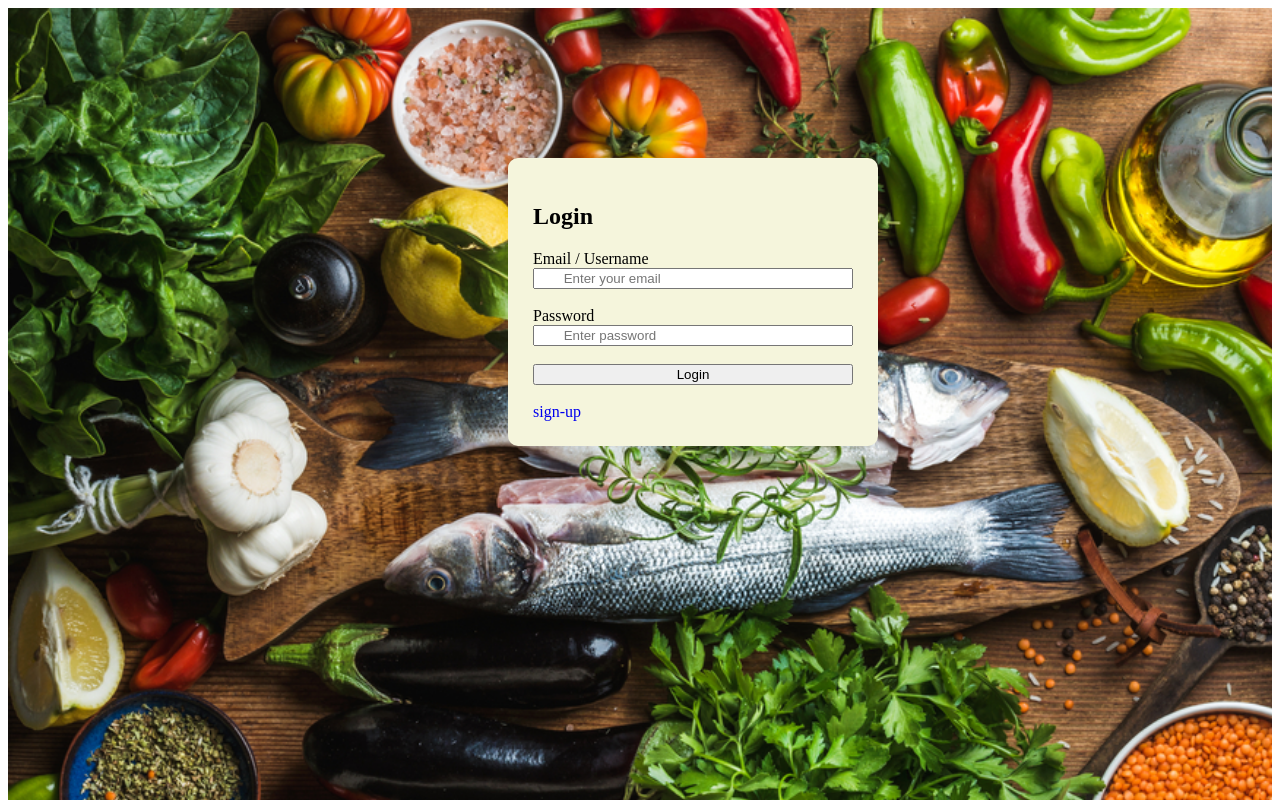
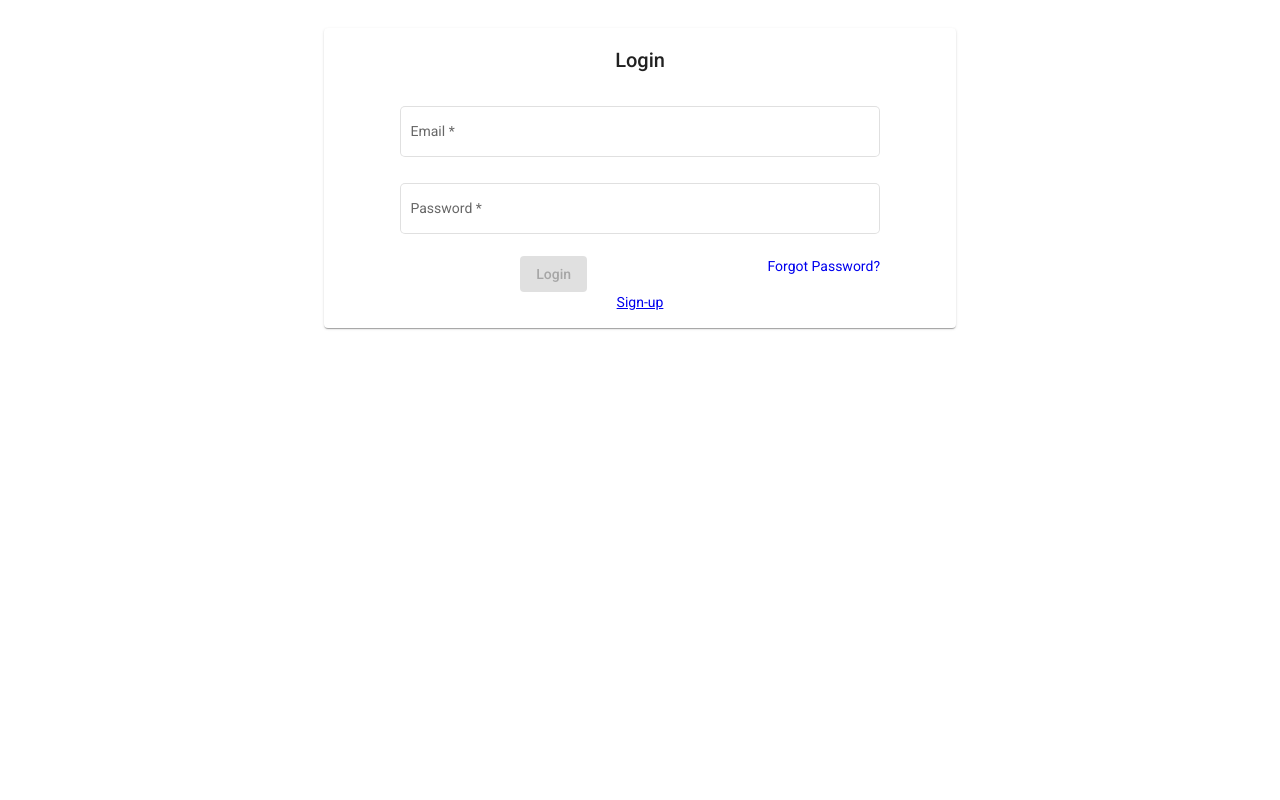
Before and after one commit to Naveen-V30/capstone-project, an Angular app in the folder Nutritionist-App/: page /login in a window 1280 px wide. Shown: the top 800 px of the page. Built offline with nearby package versions, Linux system fonts and the light colour scheme.

Commit message:
login form updated-1

```diff
--- a/Nutritionist-App/angular.json
+++ b/Nutritionist-App/angular.json
@@ -27,6 +27,7 @@
               "src/assets"
             ],
             "styles": [
+              "./node_modules/@angular/material/prebuilt-themes/indigo-pink.css",
               "src/styles.css"
             ],
             "scripts": []
@@ -94,6 +95,7 @@
               "src/assets"
             ],
             "styles": [
+              "./node_modules/@angular/material/prebuilt-themes/indigo-pink.css",
               "src/styles.css"
             ],
             "scripts": []
--- a/Nutritionist-App/package.json
+++ b/Nutritionist-App/package.json
@@ -11,10 +11,12 @@
   "private": true,
   "dependencies": {
     "@angular/animations": "~13.3.0",
+    "@angular/cdk": "^13.3.8",
     "@angular/common": "~13.3.0",
     "@angular/compiler": "~13.3.0",
     "@angular/core": "~13.3.0",
     "@angular/forms": "~13.3.0",
+    "@angular/material": "^13.3.8",
     "@angular/platform-browser": "~13.3.0",
     "@angular/platform-browser-dynamic": "~13.3.0",
     "@angular/router": "~13.3.0",
--- a/Nutritionist-App/src/app/login/login.component.css
+++ b/Nutritionist-App/src/app/login/login.component.css
@@ -1,25 +1,43 @@
+mat-card {
+    max-width: 600px;
+    margin: 2em auto;
+    text-align: center;
+    max-height: 800px;
+  }
 
-.container{
-    height:100vh;
-    background-image:url("src/assets/login-bg.jpg");
-    background-repeat: no-repeat;
-    background-size:cover;
-    padding-top: 150px;
+  .header{
+    text-align: center;
 
-}
+  }
+  .full-width {
+    width: 80%;
+  }
 
-.sub-container{
-    display: flex;
-    flex-direction: column;
-    width:25vw;
-    color:black;
-    margin-top:0px;
-    margin-left: 500px;
-    border-radius: 10px;
-    background-color:beige;
-    padding: 25px;
-}
+  .button-row {
+    padding-top: 5px;
+  }
 
-a{
+  .button-row a {
+    margin-right: 8px;
+    text-align: center;
+  }
+
+  .forget-password{
+    padding-left: 0px;
+  }
+
+  .input{
+    padding-top: 10px;
+  }
+
+  .contentBody {
+    padding: 60px 1rem;
+    background :#1b6ca8;
+    display: block;
+  }
+
+  .aLink{
+    float: right;
+    padding-right: 60px;
     text-decoration: none;
-}
+  }
--- a/Nutritionist-App/src/app/login/login.component.html
+++ b/Nutritionist-App/src/app/login/login.component.html
@@ -1,17 +1,32 @@
-<div class="container">
-    <form>
-    <div class="sub-container">
+<mat-card>
+    <mat-card-content>
+    <div class="header">
         <h2>Login</h2>
-        <label>Email / Username</label>
-        <input type="text" placeholder="&emsp;&emsp;Enter your email"  name="username" required/>
-    <br>
-    <label>Password</label>
-    <input type="password" placeholder="&emsp;&emsp;Enter password" name="password" required/>
-    <br>
-    <button>Login</button>
-    <br>
+    </div>
+    <form (ngSubmit)="onLogin()" name="loginForm" [formGroup]="loginForm">
+    <div class="input">
+        <mat-form-field class="full-width" appearance="outline">
+        <mat-label>Email</mat-label>
+        <input formControlName="email" matInput type="text" placeholder="&emsp;&emsp;Enter your email" required/>
+        <mat-error *ngIf="!loginForm.controls['email'].valid">Enter Valid e-mail</mat-error>
+    </mat-form-field>
+    </div>
 
-    <a routerLink="/signup">sign-up</a>
+    <div>
+    <mat-form-field class="full-width" appearance="outline">
+    <mat-label>Password</mat-label>
+    <input formControlName="password" matInput type="password" placeholder="&emsp;&emsp;Enter password" required/>
+    <mat-error *ngIf="!loginForm.controls['password'].valid">Enter Valid Password</mat-error>
+    </mat-form-field>
+    <span>
+        <a class="text-link" class="aLink" routerLink="/forgetpassword">Forgot Password?</a>
+      </span>
     </div>
-</form>
+    <button mat-flat-button color="primary" [disabled]="!loginForm.valid">Login</button>
+    </form>
+
+    <div class="botton-row">
+    <a routerLink="/signup">Sign-up</a>
     </div>
+</mat-card-content>
+</mat-card>
--- a/Nutritionist-App/src/app/login/login.component.ts
+++ b/Nutritionist-App/src/app/login/login.component.ts
@@ -1,18 +1,32 @@
 import { Component, OnInit } from '@angular/core';
 import { SignUpComponent } from '../sign-up/sign-up.component';
-
-
+import {FormControl,FormGroup,Validators,FormBuilder} from '@angular/forms';
+import {AuthenticationService} from 'src/app/service/authentication.service'
+import {Router} from '@angular/router';
 @Component({
   selector: 'app-login',
   templateUrl: './login.component.html',
   styleUrls: ['./login.component.css']
 })
 export class LoginComponent implements OnInit {
-username!:string;
-password!:string;
-  constructor() { }
+
+  hide:boolean = true;
+
+  constructor(private fb: FormBuilder,private authService: AuthenticationService) { }
 
   ngOnInit(): void {
   }
+  loginForm:FormGroup = this.fb.group({
+    email:['',[Validators.required,Validators.email]],
+    password:['',[Validators.required,Validators.minLength(6)]]
+  })
 
+  onLogin(){
+    this.authService.login(this.loginForm.value).subscribe(res=>{
+      console.log(res);
+      this.loginForm.reset();
+
+    },
+    )
+  }
 }
--- /dev/null
+++ b/Nutritionist-App/src/app/service/authentication.service.ts
@@ -0,0 +1,21 @@
+import { HttpClient } from '@angular/common/http';
+import { Injectable } from '@angular/core';
+
+
+export interface loginForm{
+  email:string;
+  password:string;
+}
+
+
+@Injectable({
+  providedIn: 'root'
+})
+export class AuthenticationService {
+
+  constructor(private http:HttpClient) { }
+
+  login(loginForm:loginForm){
+    return this.http.post<any>('http:/localhost:3000/login',{email:loginForm.email,password:loginForm.password})
+  }
+}
--- a/Nutritionist-App/src/index.html
+++ b/Nutritionist-App/src/index.html
@@ -6,8 +6,11 @@
   <base href="/">
   <meta name="viewport" content="width=device-width, initial-scale=1">
   <link rel="icon" type="image/x-icon" href="favicon.ico">
+  <link rel="preconnect" href="https://fonts.gstatic.com">
+  <link href="https://fonts.googleapis.com/css2?family=Roboto:wght@300;400;500&display=swap" rel="stylesheet">
+  <link href="https://fonts.googleapis.com/icon?family=Material+Icons" rel="stylesheet">
 </head>
-<body>
+<body class="mat-typography">
   <app-root></app-root>
 </body>
 </html>
--- a/Nutritionist-App/src/styles.css
+++ b/Nutritionist-App/src/styles.css
@@ -1 +1,4 @@
 /* You can add global styles to this file, and also import other style files */
+
+html, body { height: 100%; }
+body { margin: 0; font-family: Roboto, "Helvetica Neue", sans-serif; }
```
Also changed, not shown: Nutritionist-App/src/app/app.module.ts (+21 -2 lines), 2 other files (tests, documents, lock files or other folders).
